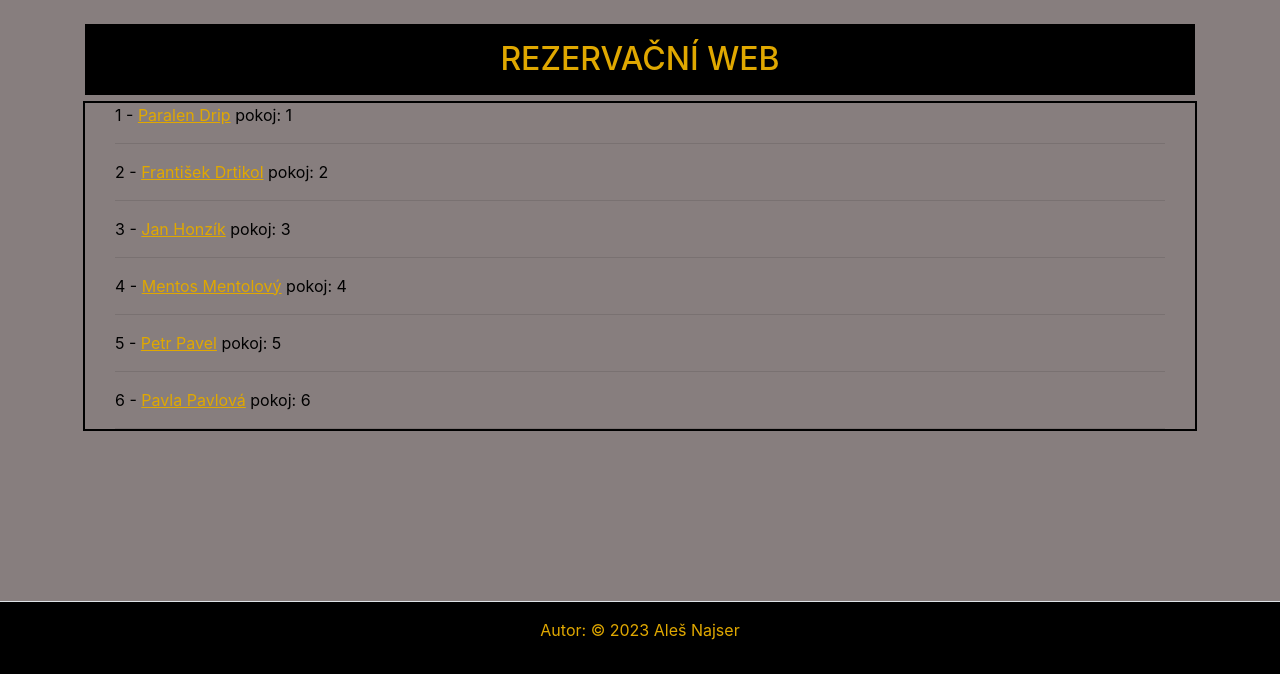
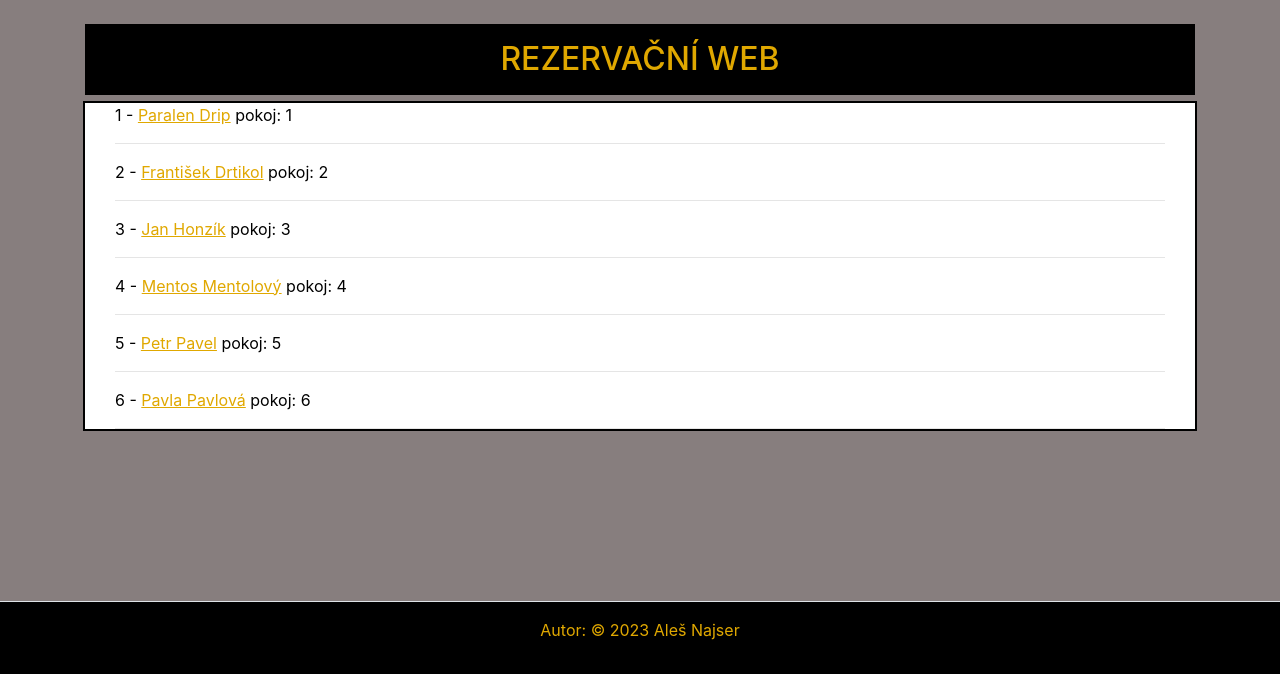
Before and after one commit to REALDoomix/djangoRezervace, a Django app: page /rezervace/ in a window 1280 px wide. Shown: the part 126-800 px from the top of the page. Run offline with Django 4.2, Linux system fonts and the light colour scheme; data comes from the database, SQL or seed files in the repository; some libraries are stand-ins or nearby versions.

Commit message:
Fixed CSS styles

```diff
--- a/rezervace/static/css/styles.css
+++ b/rezervace/static/css/styles.css
@@ -45,6 +45,10 @@ body {
   background-color: #877e7e;
 }
 
+.tabulka {
+    background: #fff;
+}
+
 footer {
   animation: 1s ease-out 0s 1 fadeIn;
   position: fixed;
--- a/rezervace/templates/customers/detail.html
+++ b/rezervace/templates/customers/detail.html
@@ -3,7 +3,7 @@
 {% block title %}{{ rezervace.jmenoZakaznika }} {{ zakaznik.prijmeniZakaznika }}{% endblock %}
 
 {% block content %}
-    <h1 class="text-center yellow">{{ zakaznik.jmenoZakaznika }} {{ zakaznik.prijmeniZakaznika }}</h1>
+    <h1 class="text-center yellow bg-black">{{ zakaznik.jmenoZakaznika }} {{ zakaznik.prijmeniZakaznika }}</h1>
     <div class="row bg-black p-3 text-light">
         <div class="col-md-5">
             <h3 class="yellow">Informace:</h3>
--- a/rezervace/templates/index.html
+++ b/rezervace/templates/index.html
@@ -5,7 +5,7 @@
     <br>
             <h2 class="yellow bg-black text-center text-uppercase p-3">{{ nadpis }}</h2>
 
-            <div class="container index-container">
+            <div class="container index-container tabulka">
             {% for reserve in rezervace %}
                 <div class="col-lg-12">
                     <p>{{ reserve.idrezervace }} - <a href="{% url 'zakaznik_detail' reserve.zakaznik.id %}">{{ reserve.zakaznik.jmenoZakaznika }} {{ reserve.zakaznik.prijmeniZakaznika }}</a> pokoj:
```
